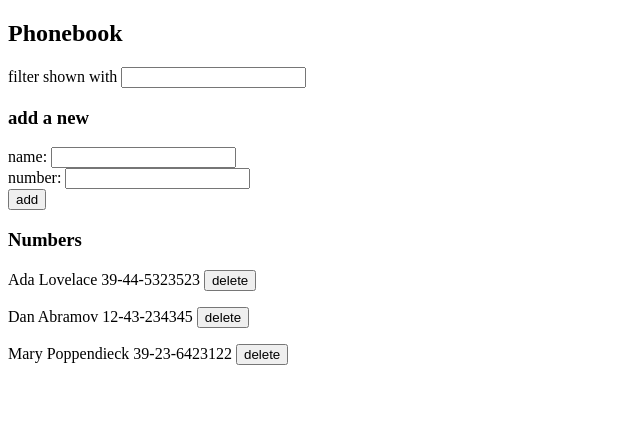
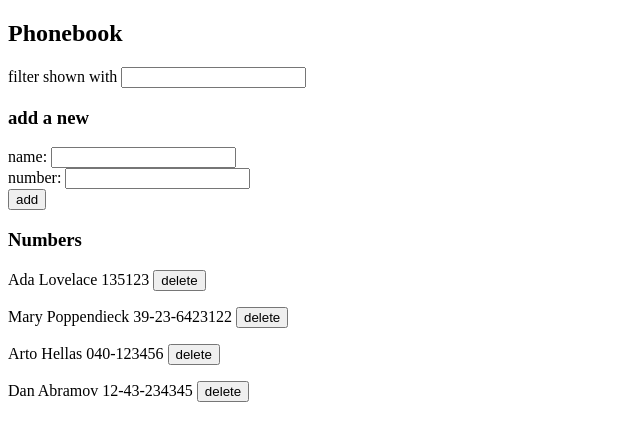
Before and after one commit to iobtl/fso2020, a React (Create React App) app in the folder part2/phonebook/: page / in a window 1280 px wide. Shown: the top 440 px of the page, without its empty margins (0-640 px from the left). Built offline with nearby package versions, Linux system fonts and the light colour scheme; data requests are answered from the project's data file.

Commit message:
Complete exercise 2-d

```diff
--- a/part2/phonebook/db.json
+++ b/part2/phonebook/db.json
@@ -2,18 +2,23 @@
   "persons": [
     {
       "name": "Ada Lovelace",
-      "number": "39-44-5323523",
+      "number": "135123",
       "id": 2
-    },
-    {
-      "name": "Dan Abramov",
-      "number": "12-43-234345",
-      "id": 3
     },
     {
       "name": "Mary Poppendieck",
       "number": "39-23-6423122",
       "id": 4
+    },
+    {
+      "name": "Arto Hellas",
+      "number": "040-123456",
+      "id": 5
+    },
+    {
+      "name": "Dan Abramov ",
+      "number": "12-43-234345",
+      "id": 6
     }
   ]
 }
--- a/part2/phonebook/src/App.js
+++ b/part2/phonebook/src/App.js
@@ -2,8 +2,8 @@ import React, { useState, useEffect } from "react";
 import Filter from "./components/Filter";
 import PersonForm from "./components/PersonForm";
 import Persons from "./components/Persons";
-import axios from 'axios'
-import personService from './services/person'
+import axios from "axios";
+import personService from "./services/person";
 
 const App = () => {
   const [persons, setPersons] = useState([]);
@@ -12,10 +12,10 @@ const App = () => {
   const [newFilter, setNewFilter] = useState("");
 
   useEffect(() => {
-    personService.getAll().then(initialPeople => {
-      setPersons(initialPeople)
-    })
-  }, [])
+    personService.getAll().then((initialPeople) => {
+      setPersons(initialPeople);
+    });
+  }, []);
 
   const handleNewName = (event) => {
     // Changes controlled state of the input values on each change
@@ -37,9 +37,9 @@ const App = () => {
     setPersons(filteredNames);
     // Accounting for when the filter field is blank (after inputting some value)
     if (event.target.value === "") {
-      personService.getAll().then(allPeople => {
-        setPersons(allPeople)
-      })
+      personService.getAll().then((allPeople) => {
+        setPersons(allPeople);
+      });
     }
   };
 
@@ -47,26 +47,47 @@ const App = () => {
     event.preventDefault();
     const names = persons.map((person) => person.name);
     if (names.includes(newName) === true) {
-      window.alert(`${newName} is already added to phonebook`);
+      const confirmation = window.confirm(
+        `${newName} is already added to phonebook, replace the old number with a new one?`
+      );
+      if (confirmation === true) {
+        const personToChange = persons.find(
+          (person) => person.name === newName
+        );
+        const changedPerson = { ...personToChange, number: newNumber };
+        // Need to update both the database and the current state
+        personService
+          .update(changedPerson.id, changedPerson)
+          .then((returnedPerson) => {
+            setPersons(
+              persons.map((person) =>
+                person.name !== personToChange.name ? person : returnedPerson
+              )
+            );
+          });
+      }
     } else {
       const newPerson = { name: newName, number: newNumber };
-        personService.create(newPerson).then(returnedPerson => {
+      personService.create(newPerson).then((returnedPerson) => {
         // Updating state in App component
         // Without this line, the front-end state will not be updated with this POST request
         setPersons(persons.concat(returnedPerson));
-        })
+      });
     }
     setNewName("");
     setNewNumber("");
-    }
+  };
 
   const removePerson = (id) => {
-      const personToRemove = persons.find(person => person.id === id)
-      const newPersons = persons.filter(person => person.id !== id)
-      setPersons(newPersons)
-      personService.remove(id)
-      console.log('person removed from database')
+    const personToRemove = persons.find((person) => person.id === id);
+    const confirmation = window.confirm(`Delete ${personToRemove.name} ?`);
+    if (confirmation === true) {
+      const newPersons = persons.filter((person) => person.id !== id);
+      setPersons(newPersons);
+      personService.remove(id);
+      console.log("person removed from database");
     }
+  };
 
   return (
     <div>
@@ -81,7 +102,7 @@ const App = () => {
         handleNewPerson={handleNewPerson}
       />
       <h3>Numbers</h3>
-      <Persons persons={persons} remove={removePerson}/>
+      <Persons persons={persons} remove={removePerson} />
     </div>
   );
 };
--- a/part2/phonebook/src/components/Persons.js
+++ b/part2/phonebook/src/components/Persons.js
@@ -1,12 +1,12 @@
 import React from 'react'
 
-const Persons = ({ persons, remove }) => {
+const Persons = ({ persons, removePerson }) => {
   // *** remove represents the function removePerson
   return (
     <div>
       {persons.map((person) => (
         <p key={persons.indexOf(person)}>
-          {person.name} {person.number} <button onClick={() => remove(person.id)}>delete</button>
+          {person.name} {person.number} <button onClick={() => removePerson(person.id)}>delete</button>
         </p>
       ))}
     </div>
--- a/part2/phonebook/src/services/person.js
+++ b/part2/phonebook/src/services/person.js
@@ -15,4 +15,9 @@ const remove = (id) => {
   return axios.delete(`${baseURL}/${id}`).then((response) => response.data);
 };
 
-export default { getAll, create, remove };
+const update = (id, newNumber) => {
+  console.log(`${baseURL}/${id}`)
+  return axios.put(`${baseURL}/${id}`, newNumber).then((response) => response.data)
+}
+
+export default { getAll, create, remove, update };
```
Lines whose indentation alone changed are shown as unchanged.
